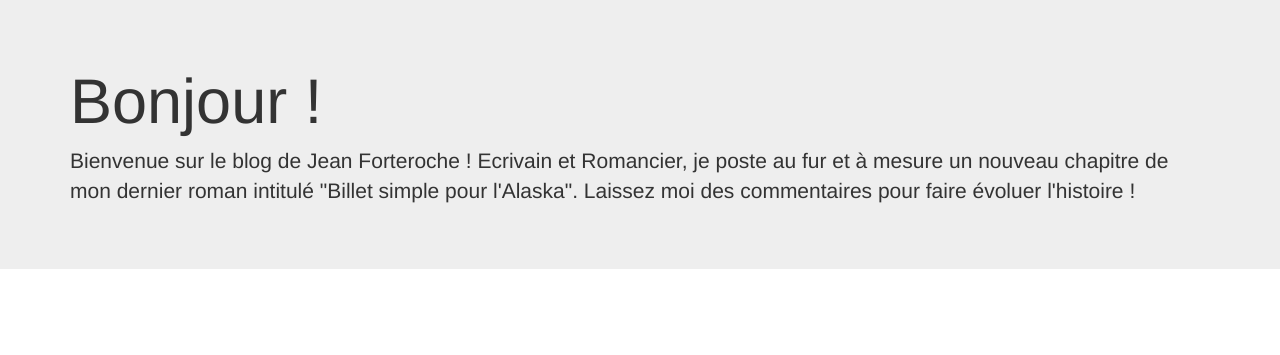
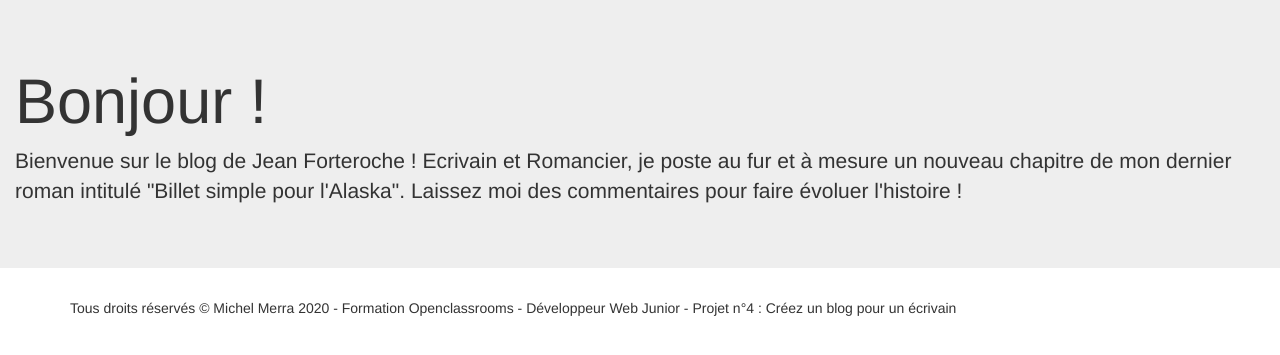
Before and after one commit to mprod98/forteroche, a PHP site: page / in a window 1280 px wide. Shown: the part 51-406 px from the top of the page. Run offline with PHP 8.4, Linux system fonts and the light colour scheme; data that the repository does not hold is empty; some libraries are stand-ins or nearby versions.

Commit message:
test decalage horaire dateFormat

```diff
--- /dev/null
+++ b/info.php
@@ -0,0 +1,3 @@
+<?php
+phpinfo();
+?>
--- a/model/AdminManager.php
+++ b/model/AdminManager.php
@@ -60,7 +60,7 @@ class AdminManager extends Manager
     public function setChangePost($postId)
     {
         $db = $this->dbConnect();
-        $req = $db->prepare('UPDATE posts SET title = ?, content=? WHERE `posts`.`id` = ?');
+        $req = $db->prepare('UPDATE posts SET title = ?, content=?, creation_date=NOW()  WHERE `posts`.`id` = ?');
         $affectedLines = $req->execute(array($_POST['title'], $_POST['chapterContent'], $postId));
 
         return $affectedLines;
--- a/model/Manager.php
+++ b/model/Manager.php
@@ -8,7 +8,9 @@ class Manager
         $password=password_hash('ani',PASSWORD_DEFAULT);
         $query=$db->prepare('INSERT INTO users (id, login, pass) VALUES(33, ?, ?)');
         $query->execute(['ani',$password]);
+
         return $db;
+
 
     }
 
--- a/public/style.css
+++ b/public/style.css
@@ -13,6 +13,7 @@ footer
 {
     text-align: center;
     color: rgb(0, 0, 0);
+
 }
 
 a:hover
--- a/view/frontend/ListPostsView.php
+++ b/view/frontend/ListPostsView.php
@@ -2,20 +2,20 @@
 
 <?php ob_start(); ?>
 
-<div class="jumbotron">
-  	<div class="container">
-        <h1>Bonjour !</h1>
-        <p>Bienvenue sur le blog de Jean Forteroche !  Ecrivain et Romancier, je poste au fur et à mesure un nouveau chapitre de mon dernier roman intitulé "Billet simple pour l'Alaska". Laissez moi des commentaires pour faire évoluer l'histoire !</p>
+<div class="jumbotron jumbotron-fluid">
+  	<div class="container-fluid">
+        <h1 class="display-4">Bonjour !</h1>
+        <p class="lead">Bienvenue sur le blog de Jean Forteroche !  Ecrivain et Romancier, je poste au fur et à mesure un nouveau chapitre de mon dernier roman intitulé "Billet simple pour l'Alaska". Laissez moi des commentaires pour faire évoluer l'histoire !</p>
   	</div>
 </div>
 
-<div class="container">
+<div class="container-fluid">
 
 	<?php
 	while ($data = $posts->fetch())
 	{
 	?>
-	    <div class="panel panel-primary">
+	    <div class="panel panel-info">
 	  		<div class="panel-heading">
 	    		<h3 class="panel-title">
 	    			<?= htmlspecialchars($data['title']) ?>
@@ -28,7 +28,7 @@
 	  		</div>
 	  		<div class="panel-footer">
 	  			<a href="index.php?action=post&amp;id=<?= $data['id'] ?>">
-					<p class="btn btn-warning btn-lg"><span class="glyphicon glyphicon-comment"></span></p>
+					<p class="btn btn-primary btn-lg"><span class="glyphicon glyphicon-comment"></span></p>
 				</a>
 			</div>
 		</div>
--- a/view/frontend/PostView.php
+++ b/view/frontend/PostView.php
@@ -10,7 +10,7 @@
         </a>
     </p>
 
-    <div class="panel panel-primary">
+    <div class="panel panel-info">
         <div class="panel-heading">
             <h1 class="panel-title">
                 <?= htmlspecialchars($post['title']) ?>
--- a/view/frontend/template.php
+++ b/view/frontend/template.php
@@ -68,8 +68,8 @@
 
         <?= $content ?>
 
-        <footer class="container">
-        	<p></p>
+		<footer class="container">
+        	<p>Tous droits réservés © Michel Merra <?php echo date("Y"); ?> - Formation Openclassrooms - Développeur Web Junior - Projet n°4 : Créez un blog pour un écrivain</p>
         </footer>
 
 	    <script src="https://ajax.googleapis.com/ajax/libs/jquery/1.12.4/jquery.min.js"></script>
```
Also changed, not shown: TestZone.php (+17 -0 lines).
